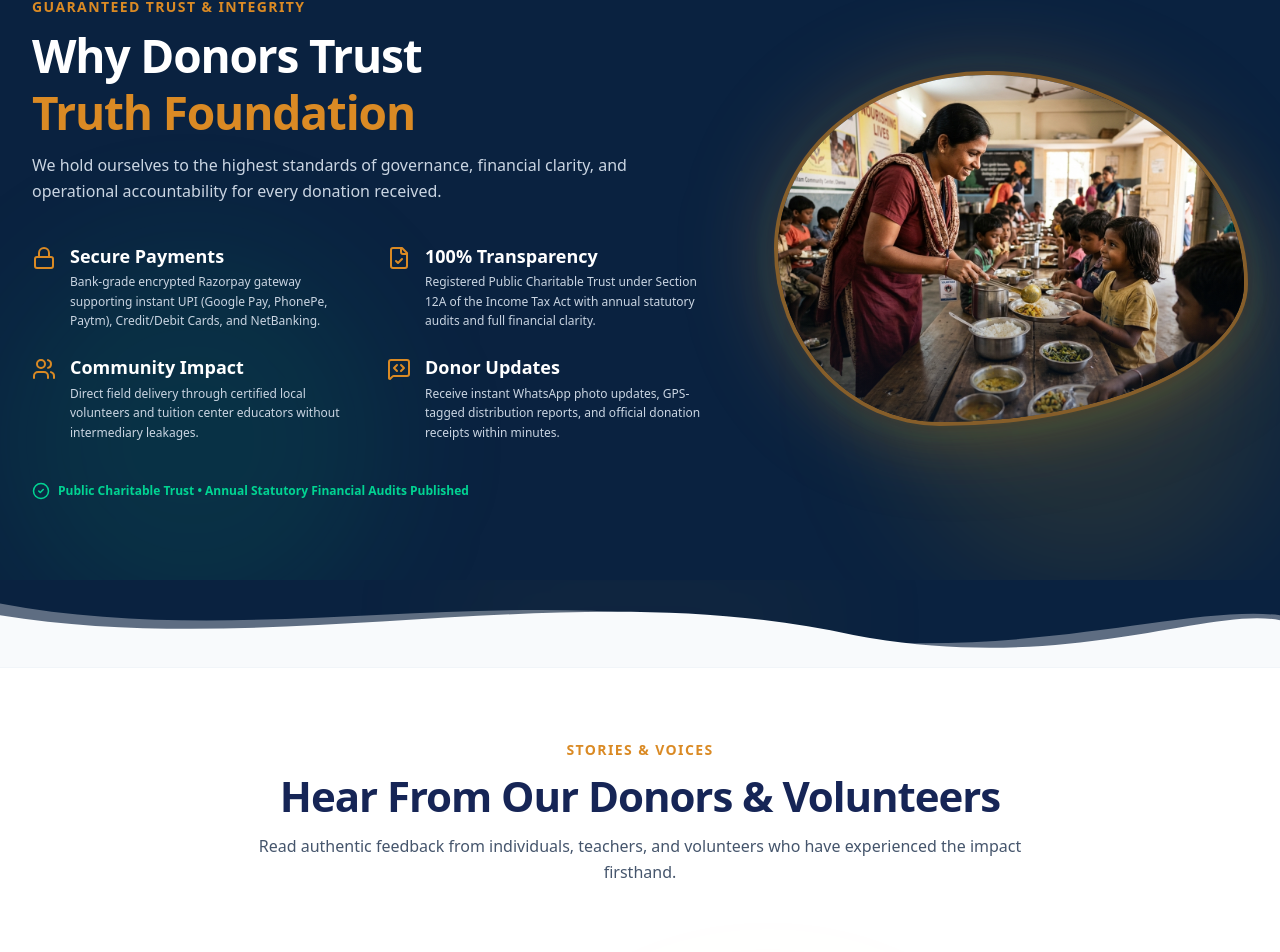
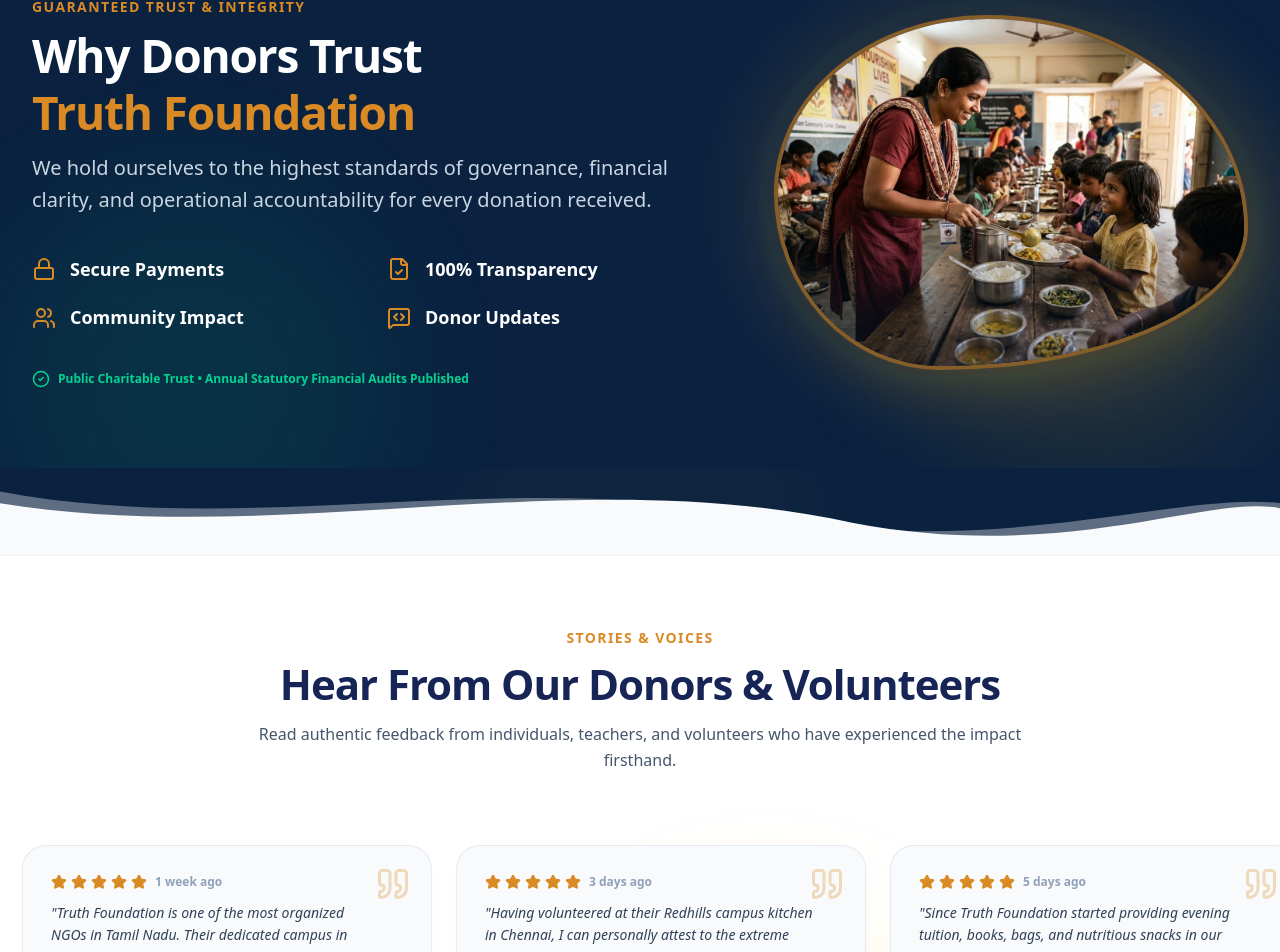
Before and after one commit to zavyxinfotech/Truth_Foundation_Landing_Page, a React (Vite) app: page / in a window 1280 px wide. Shown: the part 3934-4886 px from the top of the page. Built offline with nearby package versions, Linux system fonts and the light colour scheme.

Commit message:
TrustSection updates: removed pillar descriptions, adjusted alignment, and increased main subtitle font size

```diff
--- a/src/components/TrustSection.tsx
+++ b/src/components/TrustSection.tsx
@@ -55,7 +55,7 @@
                 Why Donors Trust <br className="hidden sm:inline" />
                 <span className="text-[#da8a24]">Truth Foundation</span>
               </h2>
-              <p className="text-slate-300 text-xs sm:text-base font-light leading-relaxed max-w-2xl">
+              <p className="text-slate-300 text-sm sm:text-lg lg:text-[20px] font-light leading-relaxed max-w-2xl">
                 We hold ourselves to the highest standards of governance, financial clarity, and operational accountability for every donation received.
               </p>
             </div>
@@ -71,16 +71,13 @@
                     whileInView={{ opacity: 1, y: 0 }}
                     viewport={{ once: false, amount: 0.15 }}
                     transition={{ duration: 0.4, delay: idx * 0.1 }}
-                    className="flex items-start gap-3.5 group"
+                    className="flex items-center gap-3.5 group"
                   >
-                    <Icon className="w-6 h-6 text-[#da8a24] shrink-0 mt-0.5 group-hover:scale-110 transition-transform duration-300" />
-                    <div className="space-y-1">
+                    <Icon className="w-6 h-6 text-[#da8a24] shrink-0 group-hover:scale-110 transition-transform duration-300" />
+                    <div>
                       <h3 className="text-base sm:text-lg font-extrabold text-white group-hover:text-[#da8a24] transition-colors leading-snug">
                         {pillar.title}
                       </h3>
-                      <p className="text-slate-300 text-xs leading-relaxed font-normal">
-                        {pillar.description}
-                      </p>
                     </div>
                   </motion.div>
                 );
```
